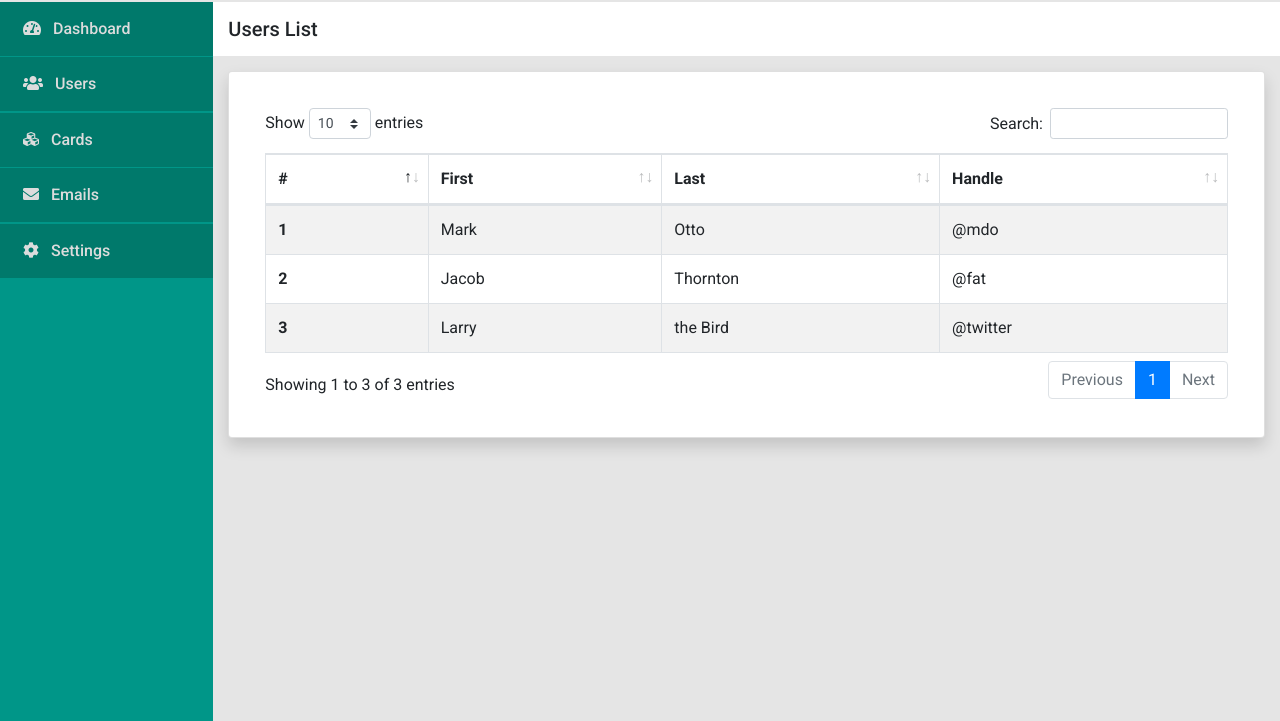
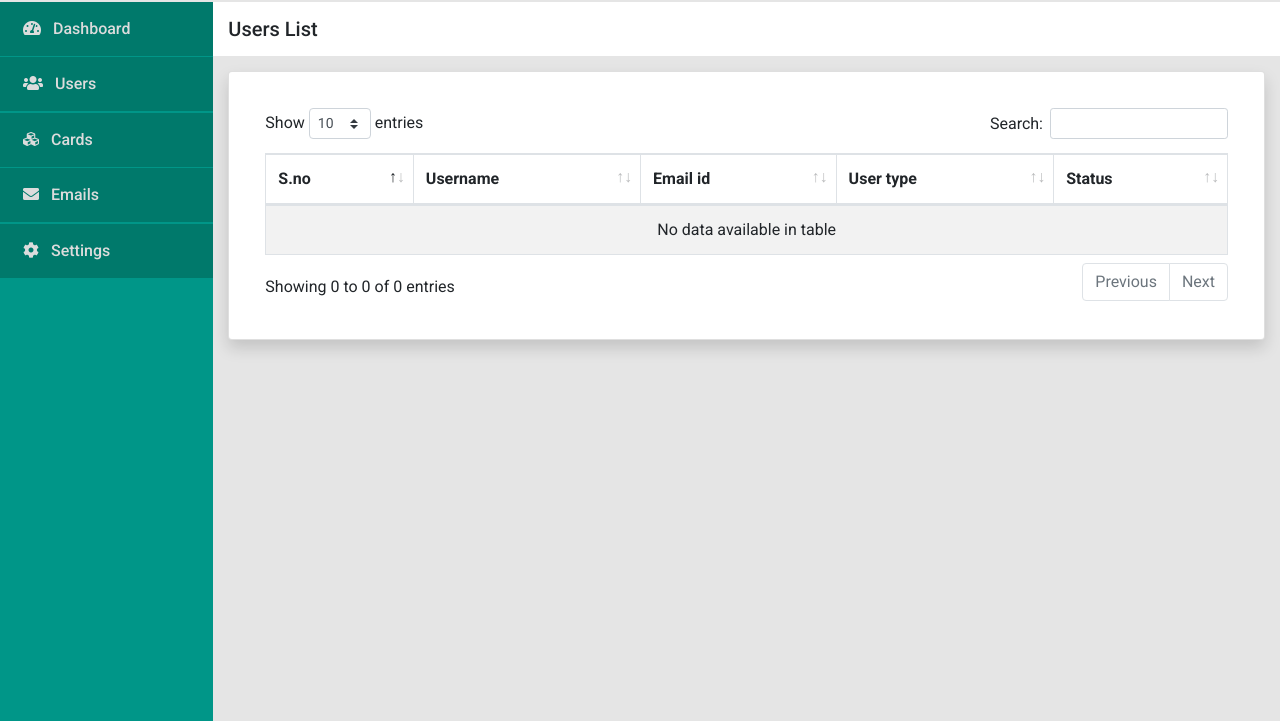
Before and after one commit to sourabhraikwar/e_invite, a Django app: page /dashboard/users in a window 1280 px wide. Shown: the part 56-777 px from the top of the page. Run offline with Django 3.2, Linux system fonts and the light colour scheme; some libraries are stand-ins or nearby versions.

Commit message:
user list edited

```diff
--- a/dashboard/views.py
+++ b/dashboard/views.py
@@ -2,6 +2,7 @@
 from django.http import HttpResponse
 from .forms import *
 from .models import *
+from django.contrib.auth.models import User
 from django.conf import settings
 from django.core.mail import send_mail
 # Create your views here.
@@ -14,9 +15,12 @@
 	return render(request, 'dashboard/dashboard.html', context)
 
 def usersList(request):
-
+	data = User.objects.values()
+	for x in data:
+		print(x)
 	context = {
-		'title': 'Users List'
+		'title': 'Users List',
+		'data':data
 	}
 	return render(request, 'dashboard/users-list.html', context)
 
--- a/templates/dashboard/users-list.html
+++ b/templates/dashboard/users-list.html
@@ -8,33 +8,40 @@
           <table class="table table-striped table-bordered myTable">
             <thead>
               <tr>
-                <th scope="col">#</th>
-                <th scope="col">First</th>
-                <th scope="col">Last</th>
-                <th scope="col">Handle</th>
+                <th scope="col">S.no</th>
+                <th scope="col">Username</th>
+                <th scope="col">Email id</th>
+                <th scope="col">User type</th>
+                <th scope="col">Status</th>
               </tr>
             </thead>
             <tbody>
+              {% for x in data %}
               <tr>
-                <th scope="row">1</th>
-                <td>Mark</td>
-                <td>Otto</td>
-                <td>@mdo</td>
+                <th scope="row">{{x.id}}</th>
+                <td>{{x.username}}</td>
+                <td>{{x.email}}</td>
+                <td>
+                  {% if x.is_superuser == True %}
+                    Admin
+                  {% else %}
+                    Subscriber
+                  {% endif %}
+                </td>
+
+                <td>
+                  {% if x.is_active == True %}
+                    Active
+                  {% else %}
+                    Inactive
+                  {% endif %}
+                </td>
               </tr>
               <tr>
-                <th scope="row">2</th>
-                <td>Jacob</td>
-                <td>Thornton</td>
-                <td>@fat</td>
-              </tr>
-              <tr>
-                <th scope="row">3</th>
-                <td>Larry</td>
-                <td>the Bird</td>
-                <td>@twitter</td>
-              </tr>
+              {% endfor %}
             </tbody>
           </table>
+
         </div>
       </div>
     </div>
```
